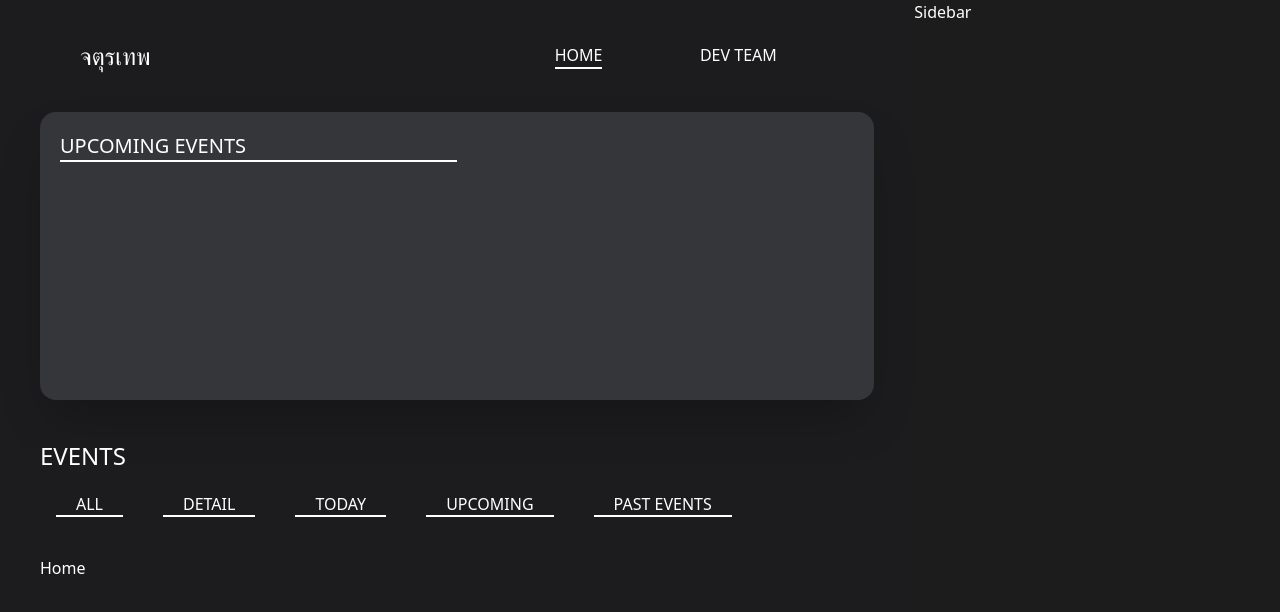
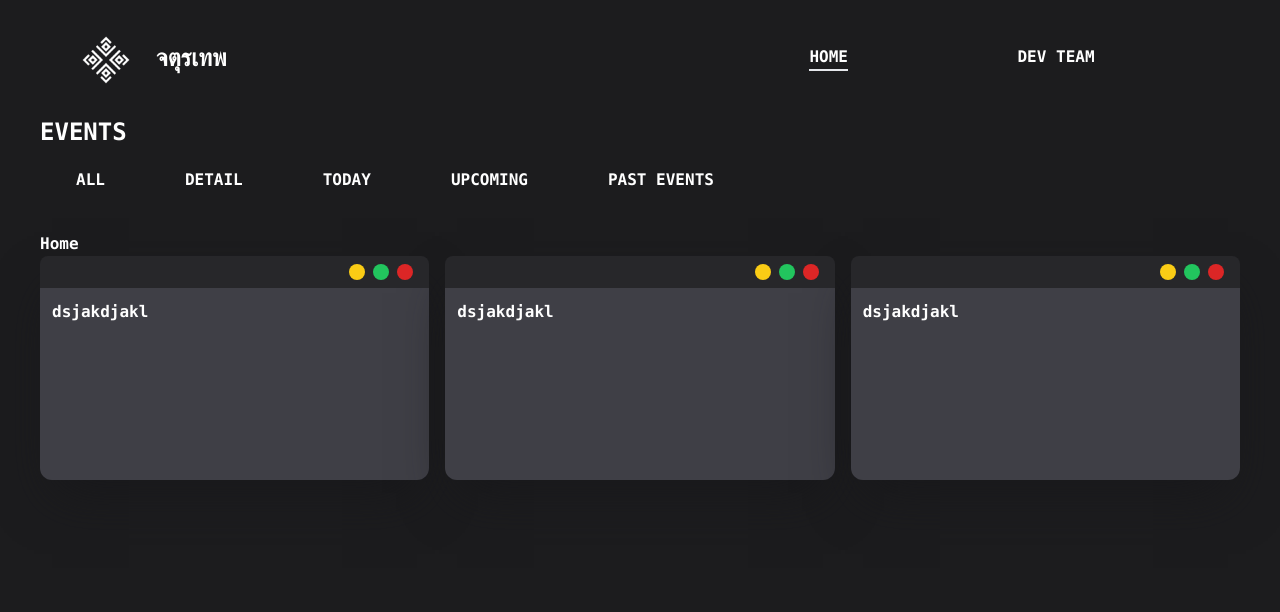
Before and after one commit to thanakritcankha/Oasip_sj2, a Vue app in the folder Frontend/: page / in a window 1280 px wide. Shown: the top 612 px of the page. Built offline with nearby package versions, Linux system fonts and the light colour scheme; the HTML template or start-up script is replaced by a standard one.

Commit message:
Edit Event

```diff
--- a/Frontend/src/App.vue
+++ b/Frontend/src/App.vue
@@ -2,14 +2,53 @@
 import NavMain from './components/NavMain.vue';
 import Upcoming from './views/Upcoming.vue';
 import ListAll from './components/ListAll.vue';
+import { ref } from 'vue';
+const menu = ref([
+  { name: "ALL", "path": "/", underline: false },
+  { name: "DETAIL", "path": "/about", underline: false },
+  { name: "TODAY", "path": "/", underline: false },
+  { name: "UPCOMING", "path": "/", underline: false },
+  { name: "PAST EVENTS", "path": "/", underline: false },
+])
+const btn = (index) => {
+  for (let i = 0; i < menu.value.length; i++) {
+    menu.value[i].underline = false
+  }
+  menu.value[index].underline = true
+}
 </script>
 
 <template>
-  <div class="parent md:h-screen md:grid md:grid-cols-7 bg-blackmain text-white">
+  <div class="parent md:h-screen md:grid bg-main text-white font-mono font-bold">
+    <main class="main ">
+      <NavMain />
+      <!-- <Upcoming /> -->
+      <div class="pl-10  text-2xl">
+        EVENTS
+      </div>
+      <div class="pt-5 pl-14 text-md">
+        <router-link :id="n.name" v-for="(n, index) in menu" :to="n.path" class="px-5 mr-10"
+          :class="{ 'border-b-2': n.underline }" @click="btn(index)">
+          {{
+              n.name
+          }}
+        </router-link>
+      </div>
+      <div class="p-10">
+        <router-view></router-view>
+        <ListAll />
+      </div>
+
+
+    </main>
+    <!-- <section class="rightbar bg-blacksection/30 md:col-span-2">Sidebar</section> -->
+  </div>
+
+  <!-- <div class="parent md:h-screen md:grid md:grid-cols-7 bg-zinc-900 text-white font-mono font-bold">
     <main class="main  md:col-span-5">
       <NavMain />
       <Upcoming />
-      <div class="pl-10 pt-10 text-2xl">
+      <div class="pl-10  text-2xl">
         EVENTS
       </div>
       <div class="pt-5 pl-14 text-md">
@@ -27,10 +66,12 @@ import ListAll from './components/ListAll.vue';
 
     </main>
     <section class="rightbar bg-blacksection/30 md:col-span-2">Sidebar</section>
-  </div>
-
+  </div> -->
 
 </template>
 
-<style scoped>
+<style >
+.bg-main {
+  background-color: #1C1C1E;
+}
 </style>
--- /dev/null
+++ b/Frontend/src/components/Event.vue
@@ -0,0 +1,17 @@
+<script setup>
+
+</script>
+
+<template>
+    <div class="flex flex-col h-56 w-full bg-zinc-700 rounded-xl shadow-2xl shadow-zinc-900">
+        <div class="flex justify-end w-full h-8 bg-zinc-800 rounded-t-lg p-2">
+            <button class="h-4 w-4 bg-yellow-400 rounded-full mr-2"></button>
+            <button class="h-4 w-4 bg-green-500 rounded-full mr-2"></button>
+            <button class="h-4 w-4 bg-red-600 rounded-full mr-2"></button>
+        </div>
+        <div class="p-3">dsjakdjakl</div>
+    </div>
+</template>
+
+<style>
+</style>
--- a/Frontend/src/components/ListAll.vue
+++ b/Frontend/src/components/ListAll.vue
@@ -1,12 +1,18 @@
 <script setup>
+import { ref } from 'vue';
+import Event from './Event.vue';
 
+const showWindow = ref(false)
 </script>
 
 <template>
     <div class="columns-3">
-        <div></div>
+        <Event />
+        <Event />
+        <Event />
     </div>
+
 </template>
 
-<style>
+<style scoped>
 </style>
--- a/Frontend/src/components/NavMain.vue
+++ b/Frontend/src/components/NavMain.vue
@@ -6,8 +6,11 @@ const btn = () => {
 </script>
 
 <template>
-    <div class="grid grid-cols-2 flex items-center p-10 text-white">
-        <div class="text-2xl pl-10">จตุรเทพ</div>
+    <div class="grid grid-cols-2 flex items-center p-4 text-white">
+        <div class="flex items-center text-2xl pl-10">
+            <img src="../../public/xiao-white.png" alt="Logo" width="100" class="pt-1">
+            <p>จตุรเทพ</p>
+        </div>
         <div class="text-md flex justify-evenly">
             <router-link to="/" class="border-b-2">HOME</router-link>
             <router-link to="/about">DEV TEAM</router-link>
--- a/Frontend/tailwind.config.js
+++ b/Frontend/tailwind.config.js
@@ -4,20 +4,6 @@ module.exports = {
     "./src/**/*.{vue,js,ts,jsx,tsx}",
   ],
   theme: {
-    colors: {
-      transparent: 'transparent',
-      current: 'currentColor',
-      'white': '#ffffff',
-      'purple': '#3f3cbb',
-      'midnight': '#121063',
-      'metal': '#565584',
-      'tahiti': '#3ab7bf',
-      'silver': '#ecebff',
-      'bubble-gum': '#ff77e9',
-      'event': '#35363A',
-      'blackmain':'#1C1C1E',
-      'blacksection':'#1C1C1C',
-    },
     extend: {},
   },
   plugins: [],
```
Also changed, not shown: Frontend/public/xiao-white.png (added).
